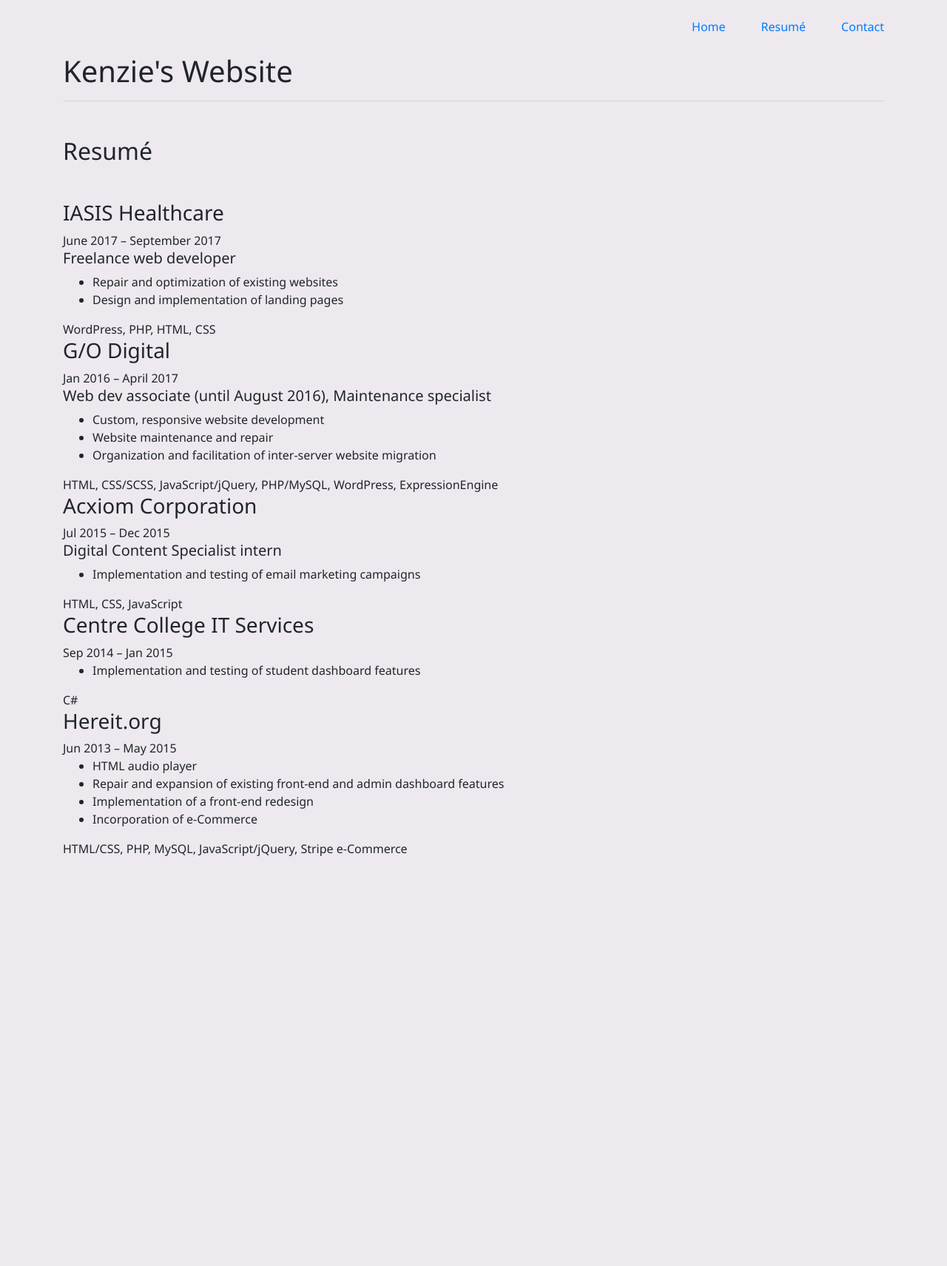
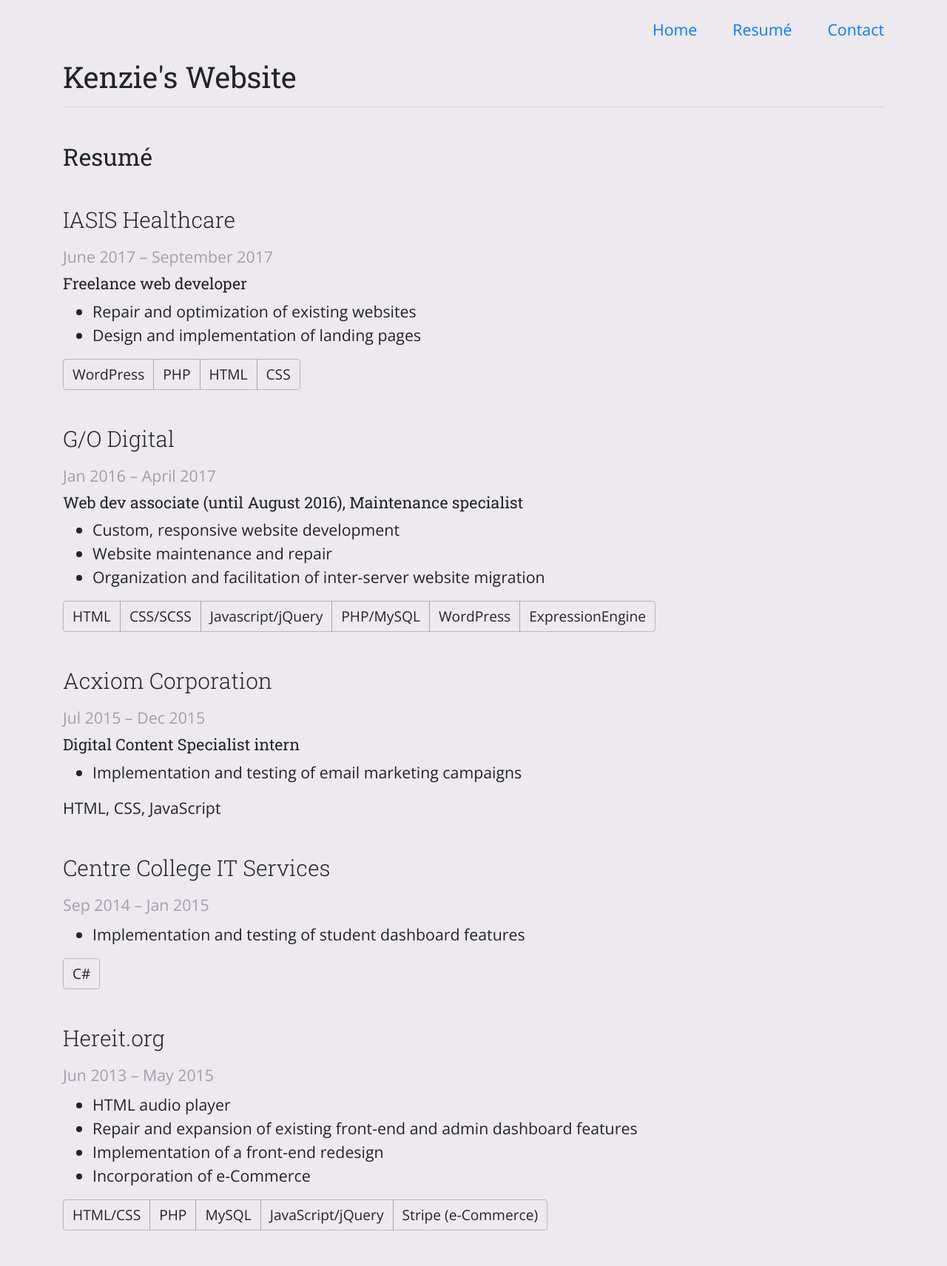
Before and after one commit to kenziebottoms/kenzie-ink-v3, a web app: file resume.html in a window 1280 px wide. Shown: the whole page at 74% size. Before the commit the page ends 1157 px from the top, so only its background shows below. Run offline with its HTML, style and script files only (its server is not run), Linux system fonts and the light colour scheme; some libraries are stand-ins or nearby versions.

Commit message:
put tech tags in pagination list, changed fonts, formatted resume

```diff
--- a/assets/css/style.css
+++ b/assets/css/style.css
@@ -1,9 +1,44 @@
 /* http://www.colourlovers.com/palette/4265687/Ace_Pride */
 
 body {
-    font-family: "Noto Sans", "HelveticaNeue", "Helvetica Neue", "Helvetica", Arial, Verdana, sans-serif;
+    font-family: "Open Sans", "HelveticaNeue", "Helvetica Neue", "Helvetica", Arial, Verdana, sans-serif;
     background: #EDE9EF;
+    font-size: 16pt;
 }
+h1, h2, h3, h4, h5, h6 {
+    font-family: 'Roboto Slab', serif;
+}
+date {
+    color: #A79CAE;
+    margin: .5rem 0;
+    display: block;
+}
+
+#resume article {
+    margin: 3rem 0;
+}
+#resume article header h3 {
+    font-weight: 100;
+    margin-bottom: 1rem;
+    font-size: 1.4em;
+}
+#resume article h5 {
+    font-size: 1em;
+}
+#tech li.list-group-item {
+    background: transparent;
+}
+ul.pagination.horiz-list-group .page-link {
+    color: inherit;
+}
+ul.pagination.horiz-list-group .page-link:hover {
+    background: inherit;
+    color: inherit;
+}
+ul.pagination.horiz-list-group .page-item {
+    font-size: .9em;
+}
+
 #contact svg {
     height: 40px;
 }
--- a/contact.html
+++ b/contact.html
@@ -11,7 +11,7 @@
     <link rel="stylesheet" href="https://maxcdn.bootstrapcdn.com/bootstrap/4.0.0-beta.2/css/bootstrap.min.css" integrity="sha384-PsH8R72JQ3SOdhVi3uxftmaW6Vc51MKb0q5P2rRUpPvrszuE4W1povHYgTpBfshb"
         crossorigin="anonymous">
     <!-- Google Fonts -->
-    <link href="https://fonts.googleapis.com/css?family=Noto+Sans" rel="stylesheet">
+    <link href="https://fonts.googleapis.com/css?family=Open+Sans:300,400|Roboto+Slab:300,400" rel="stylesheet">
     <!-- custom css -->
     <link rel="stylesheet" href="assets/css/style.css">
 </head>
--- a/index.html
+++ b/index.html
@@ -11,7 +11,7 @@
     <link rel="stylesheet" href="https://maxcdn.bootstrapcdn.com/bootstrap/4.0.0-beta.2/css/bootstrap.min.css" integrity="sha384-PsH8R72JQ3SOdhVi3uxftmaW6Vc51MKb0q5P2rRUpPvrszuE4W1povHYgTpBfshb"
         crossorigin="anonymous">
     <!-- Google Fonts -->
-    <link href="https://fonts.googleapis.com/css?family=Noto+Sans" rel="stylesheet">
+    <link href="https://fonts.googleapis.com/css?family=Open+Sans:300,400|Roboto+Slab:300,400" rel="stylesheet">
     <!-- custom css -->
     <link rel="stylesheet" href="assets/css/style.css">
 </head>
--- a/resume.html
+++ b/resume.html
@@ -11,7 +11,7 @@
     <link rel="stylesheet" href="https://maxcdn.bootstrapcdn.com/bootstrap/4.0.0-beta.2/css/bootstrap.min.css" integrity="sha384-PsH8R72JQ3SOdhVi3uxftmaW6Vc51MKb0q5P2rRUpPvrszuE4W1povHYgTpBfshb"
         crossorigin="anonymous">
     <!-- Google Fonts -->
-    <link href="https://fonts.googleapis.com/css?family=Noto+Sans" rel="stylesheet">
+    <link href="https://fonts.googleapis.com/css?family=Open+Sans:300,400|Roboto+Slab:300,400" rel="stylesheet">
     <!-- custom css -->
     <link rel="stylesheet" href="assets/css/style.css">
 </head>
@@ -52,7 +52,12 @@
                     <li>Repair and optimization of existing websites</li>
                     <li>Design and implementation of landing pages</li>
                 </ul>
-                <footer>WordPress, PHP, HTML, CSS</footer>
+                <ul id="tech" class="pagination horiz-list-group">
+                    <li class="page-item"><span class="page-link">WordPress</span></li>
+                    <li class="page-item"><span class="page-link">PHP</span></li>
+                    <li class="page-item"><span class="page-link">HTML</span></li>
+                    <li class="page-item"><span class="page-link">CSS</span></li>
+                  </ul>
             </article>
             <article>
                 <header>
@@ -67,7 +72,14 @@
                     <li>Website maintenance and repair</li>
                     <li>Organization and facilitation of inter-server website migration</li>
                 </ul>
-                <footer>HTML, CSS/SCSS, JavaScript/jQuery, PHP/MySQL, WordPress, ExpressionEngine</footer>
+                <ul id="tech" class="pagination horiz-list-group">
+                    <li class="page-item"><span class="page-link">HTML</span></li>
+                    <li class="page-item"><span class="page-link">CSS/SCSS</span></li>
+                    <li class="page-item"><span class="page-link">Javascript/jQuery</span></li>
+                    <li class="page-item"><span class="page-link">PHP/MySQL</span></li>
+                    <li class="page-item"><span class="page-link">WordPress</span></li>
+                    <li class="page-item"><span class="page-link">ExpressionEngine</span></li>
+                  </ul>
             </article>
             <article>
                 <header>
@@ -92,7 +104,9 @@
                 <ul>
                     <li>Implementation and testing of student dashboard features</li>
                 </ul>
-                <footer>C#</footer>
+                <ul id="tech" class="pagination horiz-list-group">
+                    <li class="page-item"><span class="page-link">C#</span></li>
+                  </ul>
             </article>
             <article>
                 <header>
@@ -115,7 +129,13 @@
                         Incorporation of e-Commerce
                     </li>
                 </ul>
-                <footer>HTML/CSS, PHP, MySQL, JavaScript/jQuery, Stripe e-Commerce</footer>
+                <ul id="tech" class="pagination horiz-list-group">
+                    <li class="page-item"><span class="page-link">HTML/CSS</span></li>
+                    <li class="page-item"><span class="page-link">PHP</span></li>
+                    <li class="page-item"><span class="page-link">MySQL</span></li>
+                    <li class="page-item"><span class="page-link">JavaScript/jQuery</span></li>
+                    <li class="page-item"><span class="page-link">Stripe (e-Commerce)</span></li>
+                  </ul>
             </article>
         </section>
     </div>
```
